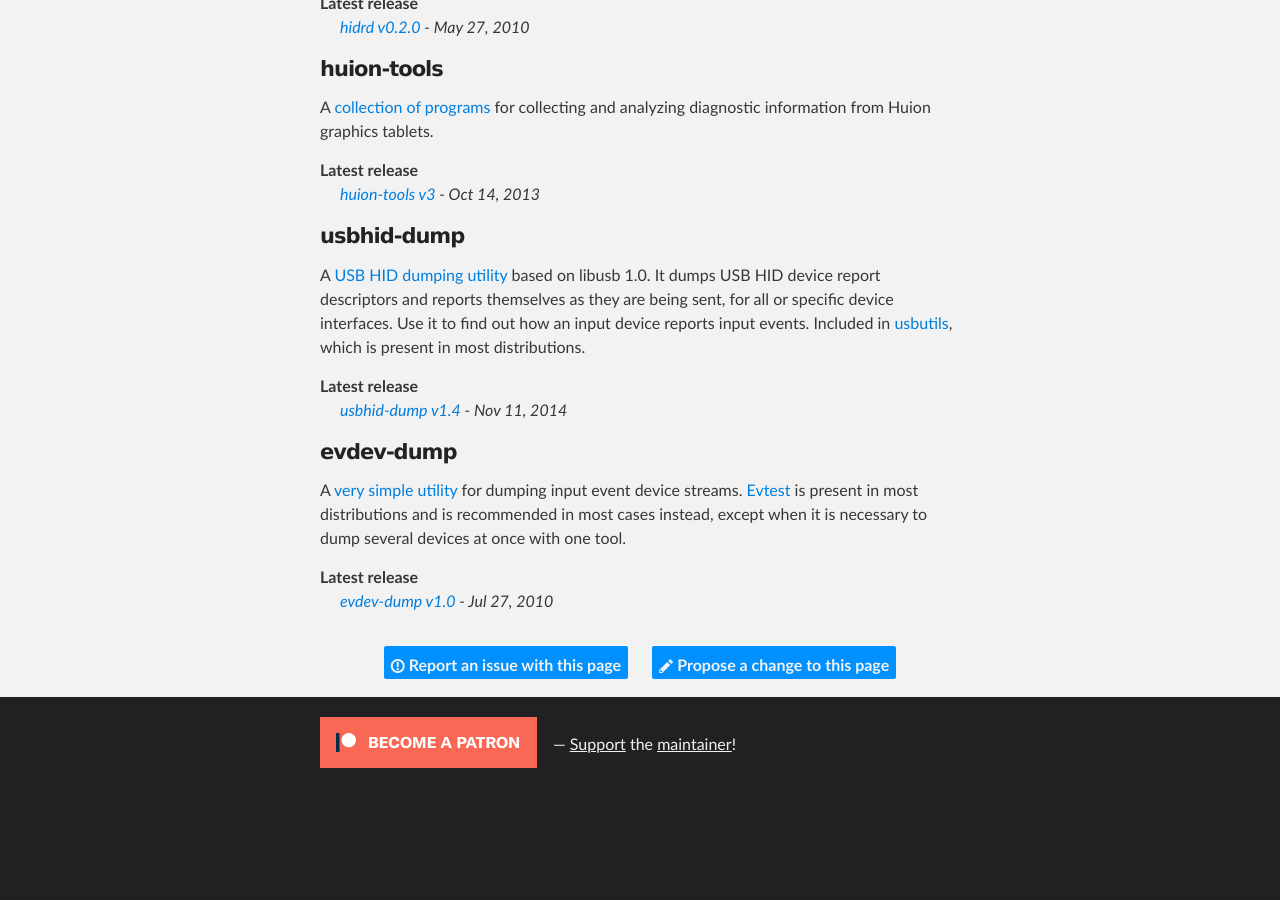
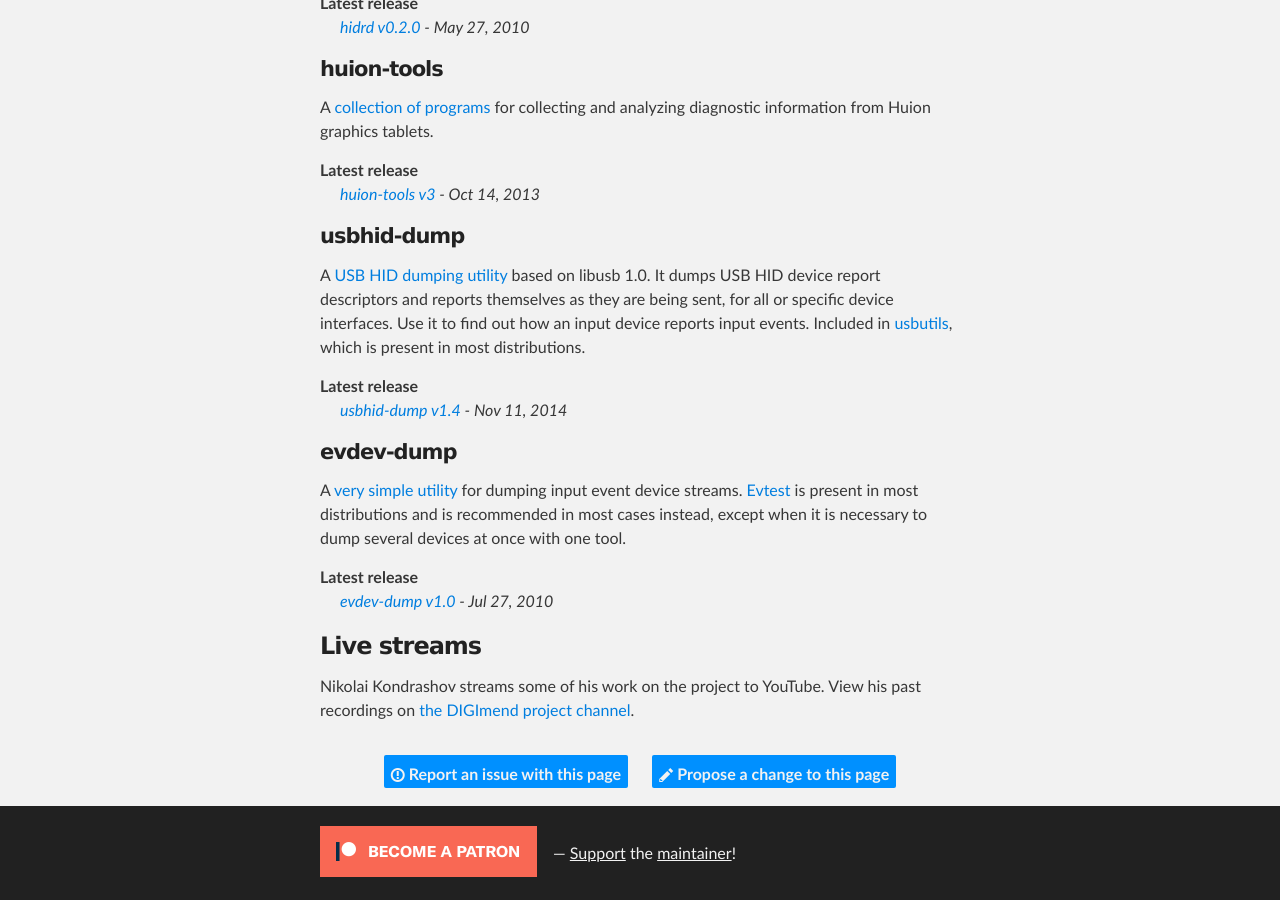
Before and after one commit to DIGImend/digimend.github.io, a Jekyll site: the page built from devel/index.md, in a window 1280 px wide and 900 px high, scrolled down 597 px. Built offline with Jekyll 4.4.1, drawn with Linux system fonts in a browser that asks for light colours; before the commit the page ends 1388 px from its top, so only the background shows below that.

Commit message:
Add a link to DIGImend YouTube channel

```diff
--- a/devel/index.md
+++ b/devel/index.md
@@ -61,3 +61,11 @@
 
 [evdev-dump-home]: https://github.com/DIGImend/evdev-dump
 [evdev-dump-latest]: https://github.com/DIGImend/evdev-dump/releases/tag/1.0
+
+Live streams
+------------
+Nikolai Kondrashov streams some of his work on the project to YouTube.
+View his past recordings on
+[the DIGImend project channel][digimend-youtube-channel].
+
+[digimend-youtube-channel]: https://www.youtube.com/channel/UCioG-vCm2WB6nSz0Y0JTXoA
```
